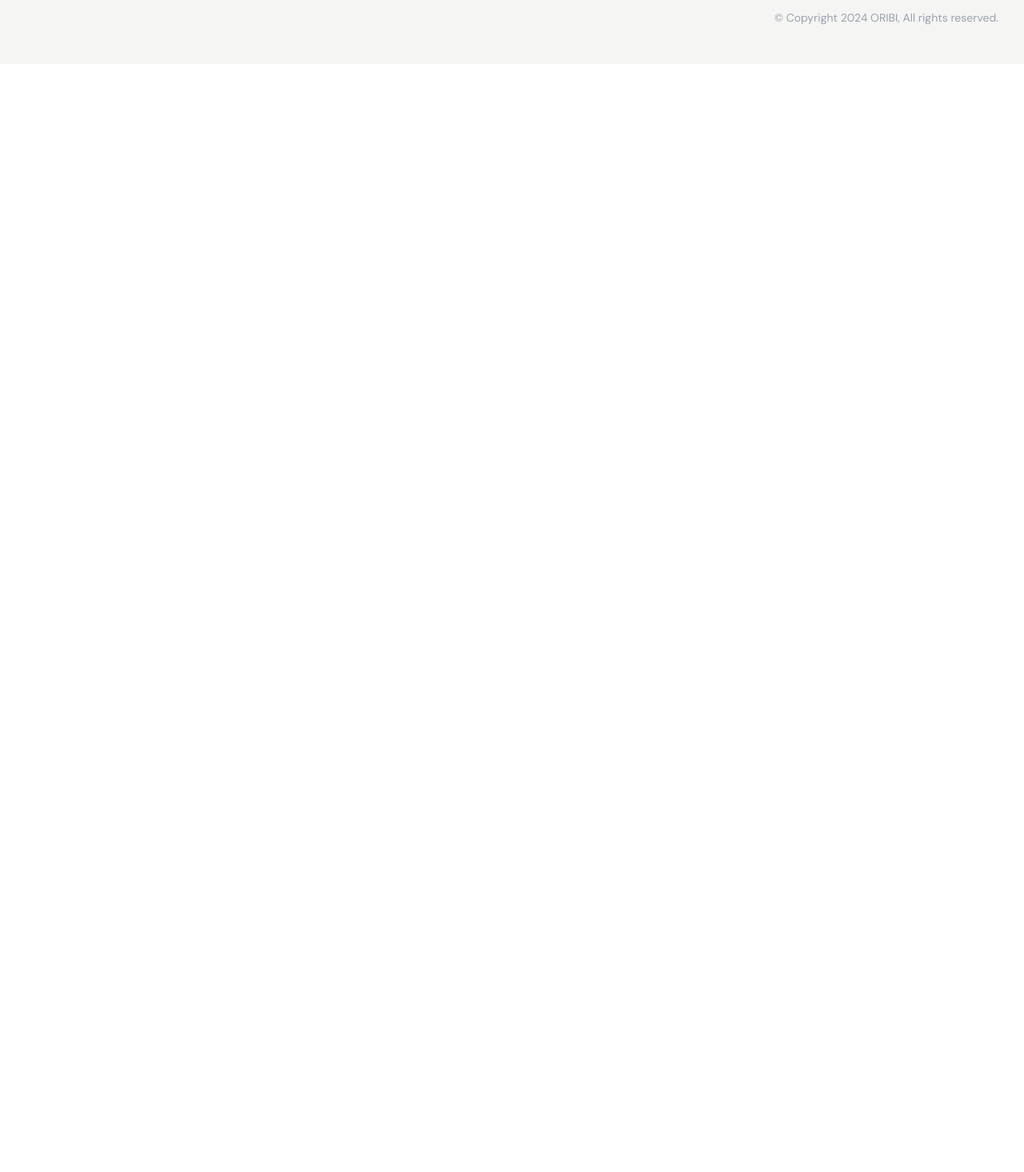
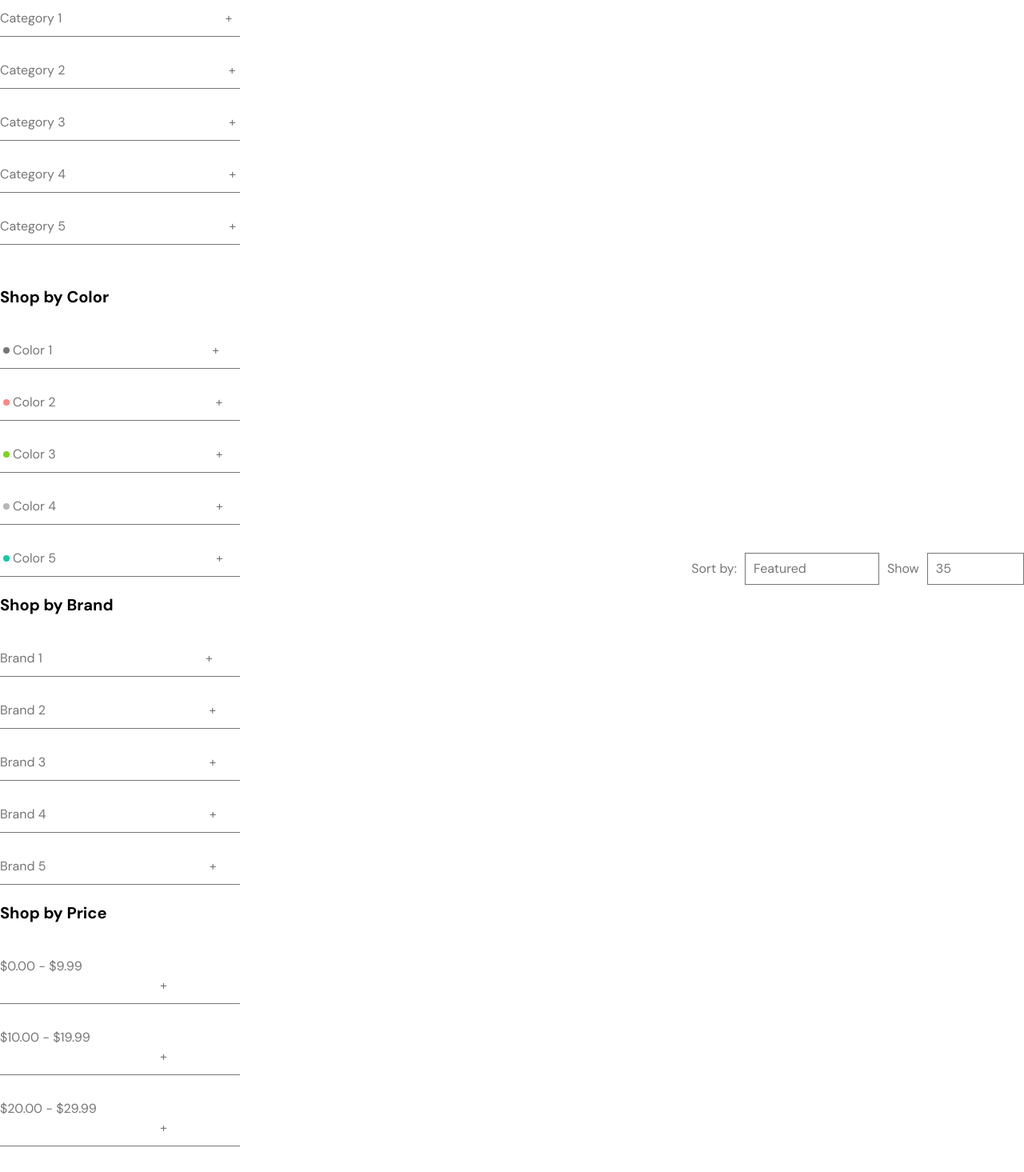
Before and after one commit to hubertDgomes/Oribi, a React (Vite) app: page /shop in a window 1280 px wide. Shown: the part 500-1965 px from the top of the page at 80% size. Before the commit the page ends 800 px from the top, so only its background shows below. Built offline with nearby package versions, Linux system fonts and the light colour scheme.

Commit message:
feat(shop): add product component and update theme color
Add new Product component to display shop categories, colors, brands and price filters
Define new theme color variable --color-kala3 for product page styling

```diff
--- a/src/App.css
+++ b/src/App.css
@@ -8,6 +8,7 @@
 @theme {
   --font-menu: "DM Sans", "sans-serif";
   --color-kala2: #F5F5F3;
+  --color-kala3: #767676;
 }
 
 body{
--- /dev/null
+++ b/src/assets/components/layouts/Product.jsx
@@ -0,0 +1,117 @@
+import React from "react";
+import Container from "../Container";
+import Flex from "../Flex";
+import { FaAngleRight } from "react-icons/fa";
+import { GoDotFill } from "react-icons/go";
+import Pro2 from '../../pro2.png'
+import { FaCircleLeft } from "react-icons/fa6";
+
+const Product = () => {
+  return (
+    <>
+      <Container>
+        <Flex className="justify-between">
+          <div className="py-[40px]">
+            <h1 className="font-bold text-[50px]">Products</h1>
+            <p className="flex items-center pb-[90px]">
+              Home <FaAngleRight /> Product
+            </p>
+
+            <p className="font-bold text-[20px] mb-[30px]">Shop by Category</p>
+
+            <p className="border-b-[1px] w-[300px] text-kala3 border-kala3 text-[16px] py-[10px] mb-[20px]">
+              Category 1 <span className="ml-[200px]">+</span>
+            </p>
+            <p className="border-b-[1px] w-[300px] text-kala3 border-kala3 text-[16px] py-[10px] mb-[20px]">
+              Category 2 <span className="ml-[200px]">+</span>
+            </p>
+            <p className="border-b-[1px] w-[300px] text-kala3 border-kala3 text-[16px] py-[10px] mb-[20px]">
+              Category 3 <span className="ml-[200px]">+</span>
+            </p>
+            <p className="border-b-[1px] w-[300px] text-kala3 border-kala3 text-[16px] py-[10px] mb-[20px]">
+              Category 4 <span className="ml-[200px]">+</span>
+            </p>
+            <p className="border-b-[1px] w-[300px] text-kala3 border-kala3 text-[16px] py-[10px] mb-[20px]">
+              Category 5 <span className="ml-[200px]">+</span>
+            </p>
+
+            <p className="font-bold text-[20px] mb-[30px] mt-[50px]">
+              Shop by Color
+            </p>
+
+            <p className="border-b-[1px] w-[300px] text-kala3 border-kala3 text-[16px] py-[10px] mb-[20px] flex items-center">
+              <GoDotFill />
+              Color 1<span className="ml-[200px]">+</span>
+            </p>
+            <p className="border-b-[1px] w-[300px] text-kala3 border-kala3 text-[16px] py-[10px] mb-[20px] flex items-center">
+              <GoDotFill className="text-[#FF8686]" />
+              Color 2 <span className="ml-[200px]">+</span>
+            </p>
+            <p className="border-b-[1px] w-[300px] text-kala3 border-kala3 text-[16px] py-[10px] mb-[20px] flex items-center">
+              <GoDotFill className="text-[#7ED321]" />
+              Color 3 <span className="ml-[200px]">+</span>
+            </p>
+            <p className="border-b-[1px] w-[300px] text-kala3 border-kala3 text-[16px] py-[10px] mb-[20px] flex items-center">
+              <GoDotFill className="text-[#B6B6B6]" />
+              Color 4 <span className="ml-[200px]">+</span>
+            </p>
+            <p className="border-b-[1px] w-[300px] text-kala3 border-kala3 text-[16px] py-[10px] mb-[20px] flex items-center">
+              <GoDotFill className="text-[#15CBA5]" />
+              Color 5 <span className="ml-[200px]">+</span>
+            </p>
+
+            <p className="font-bold text-[20px] mb-[30px]">Shop by Brand</p>
+
+            <p className="border-b-[1px] w-[300px] text-kala3 border-kala3 text-[16px] py-[10px] mb-[20px]">
+              Brand 1 <span className="ml-[200px]">+</span>
+            </p>
+            <p className="border-b-[1px] w-[300px] text-kala3 border-kala3 text-[16px] py-[10px] mb-[20px]">
+              Brand 2 <span className="ml-[200px]">+</span>
+            </p>
+            <p className="border-b-[1px] w-[300px] text-kala3 border-kala3 text-[16px] py-[10px] mb-[20px]">
+              Brand 3 <span className="ml-[200px]">+</span>
+            </p>
+            <p className="border-b-[1px] w-[300px] text-kala3 border-kala3 text-[16px] py-[10px] mb-[20px]">
+              Brand 4 <span className="ml-[200px]">+</span>
+            </p>
+            <p className="border-b-[1px] w-[300px] text-kala3 border-kala3 text-[16px] py-[10px] mb-[20px]">
+              Brand 5 <span className="ml-[200px]">+</span>
+            </p>
+
+            <p className="font-bold text-[20px] mb-[30px]">Shop by Price</p>
+
+            <p className="border-b-[1px] w-[300px] text-kala3 border-kala3 text-[16px] py-[10px] mb-[20px]">
+              $0.00 - $9.99 <span className="ml-[200px]">+</span>
+            </p>
+            <p className="border-b-[1px] w-[300px] text-kala3 border-kala3 text-[16px] py-[10px] mb-[20px]">
+              $10.00 - $19.99 <span className="ml-[200px]">+</span>
+            </p>
+            <p className="border-b-[1px] w-[300px] text-kala3 border-kala3 text-[16px] py-[10px] mb-[20px]">
+              $20.00 - $29.99 <span className="ml-[200px]">+</span>
+            </p>
+            <p className="border-b-[1px] w-[300px] text-kala3 border-kala3 text-[16px] py-[10px] mb-[20px]">
+              $30.00 - $39.99 <span className="ml-[200px]">+</span>
+            </p>
+            <p className="border-b-[1px] w-[300px] text-kala3 border-kala3 text-[16px] py-[10px] mb-[20px]">
+              $40.00 - $69.99<span className="ml-[200px]">+</span>
+            </p>
+          </div>
+
+          <div className="flex items-center text-[#767676] text-[16px] mt-[40px]">
+            <p className="mr-[10px]">Sort by:</p>
+            <p className="border-1 pr-[90px] pl-[10px] py-[7px] mr-[10px]">Featured</p>
+            <p className="mr-[10px]">Show</p>
+            <p className="border-1 pr-[90px] pl-[10px] py-[7px]">35</p>
+
+
+
+          </div>
+
+
+        </Flex>
+      </Container>
+    </>
+  );
+};
+
+export default Product;
--- a/src/assets/components/pages/Shop.jsx
+++ b/src/assets/components/pages/Shop.jsx
@@ -1,10 +1,11 @@
 import React from 'react'
 import Container from '../Container'
+import Product from '../layouts/Product'
 
 const Shop = () => {
   return (
     <>
-
+    <Product/>
     </>
   )
 }
```
